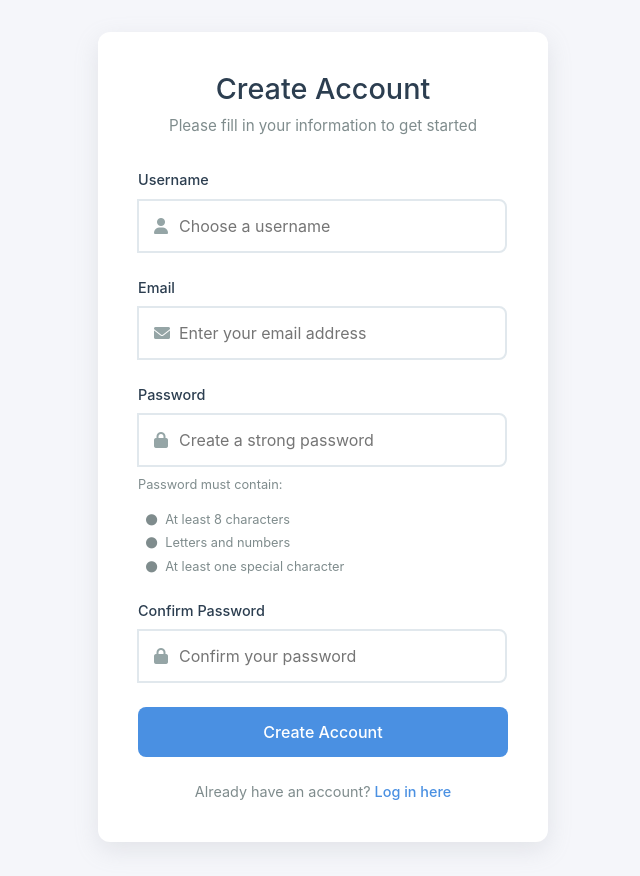
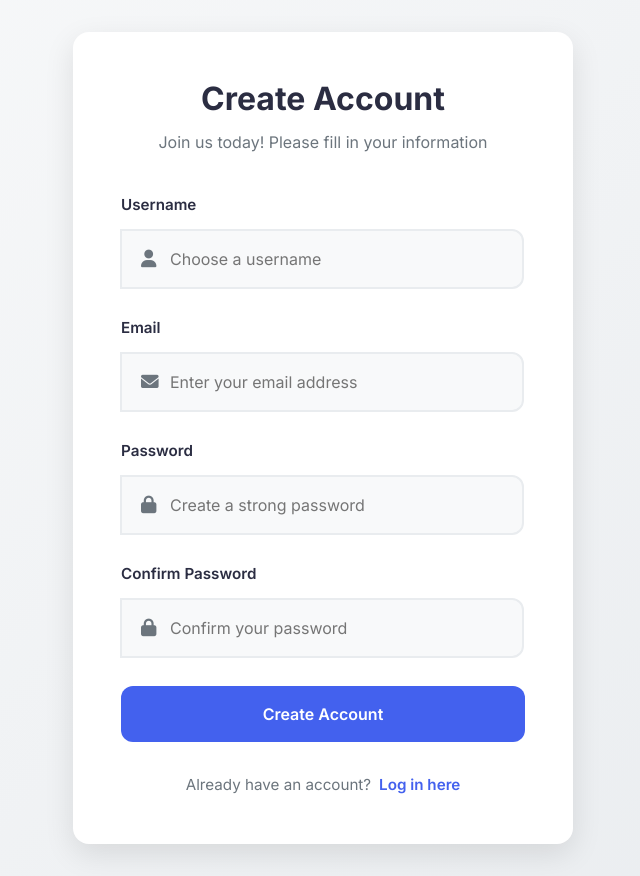
Before and after one commit to DonjeteHasani/techh, a PHP site: page /register.php in a window 1280 px wide. Shown: the whole page, without its empty margins (317-957 px from the left). Before the commit the page ends 846 px from the top, so only its background shows below. Run offline with PHP 8.4, Linux system fonts and the light colour scheme.

Commit message:
Update register.php
update

```diff
--- a/register.php
+++ b/register.php
@@ -31,175 +31,248 @@ if ($_SERVER['REQUEST_METHOD'] === 'POST') {
 }
 ?>
 
-    <!DOCTYPE html>
+<!DOCTYPE html>
 <html lang="en">
 <head>
     <meta charset="UTF-8">
     <meta name="viewport" content="width=device-width, initial-scale=1.0">
     <title>Sign Up - Create Account</title>
     <link href="https://cdnjs.cloudflare.com/ajax/libs/font-awesome/6.0.0/css/all.min.css" rel="stylesheet">
-    <link href="https://maxcdn.bootstrapcdn.com/bootstrap/4.5.2/css/bootstrap.min.css" rel="stylesheet">
     <link href="https://cdn.jsdelivr.net/npm/bootstrap@5.1.3/dist/css/bootstrap.min.css" rel="stylesheet">
+    <link rel="stylesheet" href="https://cdnjs.cloudflare.com/ajax/libs/font-awesome/6.0.0/css/all.min.css">
+    <link href="https://fonts.googleapis.com/css2?family=Inter:wght@400;500;600;700&display=swap" rel="stylesheet">
+
+
+     <!-- Social Media Meta Tags -->
+     <meta property="og:title" content="TechAI - Premium Tech Products">
+    <meta property="og:description" content="Discover our curated collection of premium tech products and accessories at TechAI">
+    <meta property="og:image" content="https://techai.com/images/social-preview.jpg">
+    <meta property="og:url" content="https://techai.com/products">
+    <meta name="twitter:card" content="summary_large_image">
+    <meta name="twitter:site" content="@techai">
+    <meta name="twitter:title" content="TechAI - Premium Tech Products">
+    <meta name="twitter:description" content="Discover our curated collection of premium tech products and accessories at TechAI">
+    <meta name="twitter:image" content="https://techai.com/images/social-preview.jpg">
     <style>
         :root {
-            --primary-color: #4A90E2;
-            --error-color: #e74c3c;
+            --primary-color: #4361ee;
+            --error-color: #ef233c;
             --success-color: #2ecc71;
-            --background-color: #f5f6fa;
-            --box-shadow: 0 8px 24px rgba(149, 157, 165, 0.2);
+            --background-color: #f8f9fa;
+            --box-shadow: 0 10px 30px rgba(0, 0, 0, 0.1);
+            --text-primary: #2b2d42;
+            --text-secondary: #6c757d;
         }
 
         * {
             margin: 0;
             padding: 0;
             box-sizing: border-box;
-            font-family: -apple-system, BlinkMacSystemFont, 'Segoe UI', Roboto, Oxygen, Ubuntu, Cantarell, sans-serif;
+            font-family: 'Inter', sans-serif;
         }
 
         body {
-            background-color: var(--background-color);
+            background: linear-gradient(135deg, #f8f9fa 0%, #e9ecef 100%);
             min-height: 100vh;
             display: flex;
             align-items: center;
             justify-content: center;
-            padding: 2rem 1rem;
+            padding: 2rem;
         }
 
         .register-container {
             background: white;
-            padding: 2.5rem;
-            border-radius: 12px;
+            padding: 3rem;
+            border-radius: 16px;
             box-shadow: var(--box-shadow);
             width: 100%;
-            max-width: 450px;
+            max-width: 500px;
+            transition: transform 0.3s ease;
+        }
+
+        .register-container:hover {
+            transform: translateY(-5px);
         }
 
         .register-header {
             text-align: center;
-            margin-bottom: 2rem;
+            margin-bottom: 2.5rem;
         }
 
         .register-header h1 {
-            color: #2c3e50;
-            font-size: 1.8rem;
-            margin-bottom: 0.5rem;
+            color: var(--text-primary);
+            font-size: 2rem;
+            font-weight: 700;
+            margin-bottom: 0.75rem;
         }
 
         .register-header p {
-            color: #7f8c8d;
-            font-size: 0.95rem;
+            color: var(--text-secondary);
+            font-size: 1rem;
         }
 
         .form-group {
-            margin-bottom: 1.5rem;
+            margin-bottom: 1.75rem;
             position: relative;
         }
 
         .form-group label {
             display: block;
-            margin-bottom: 0.5rem;
-            color: #2c3e50;
-            font-weight: 500;
-            font-size: 0.9rem;
+            margin-bottom: 0.75rem;
+            color: var(--text-primary);
+            font-weight: 600;
+            font-size: 0.95rem;
         }
 
         .input-group {
             position: relative;
+            transition: all 0.3s ease;
         }
 
         .input-group input {
             width: 100%;
-            padding: 0.8rem 1rem;
-            padding-left: 2.5rem;
-            border: 2px solid #e1e8ed;
-            border-radius: 8px;
+            padding: 1rem 1.25rem;
+            padding-left: 3rem;
+            border: 2px solid #e9ecef;
+            border-radius: 12px;
             font-size: 1rem;
             transition: all 0.3s ease;
+            background-color: #f8f9fa;
         }
 
         .input-group i {
             position: absolute;
-            left: 1rem;
+            left: 1.25rem;
             top: 50%;
             transform: translateY(-50%);
-            color: #95a5a6;
+            color: var(--text-secondary);
+            font-size: 1.1rem;
+            transition: all 0.3s ease;
+        }
+
+        .input-group:focus-within i {
+            color: var(--primary-color);
         }
 
         .input-group input:focus {
             outline: none;
             border-color: var(--primary-color);
-            box-shadow: 0 0 0 3px rgba(74, 144, 226, 0.1);
+            background-color: white;
+            box-shadow: 0 0 0 4px rgba(67, 97, 238, 0.1);
         }
 
         .password-requirements {
-            margin-top: 0.5rem;
-            font-size: 0.8rem;
-            color: #7f8c8d;
+            margin-top: 1rem;
+            padding: 1rem;
+            background-color: #f8f9fa;
+            border-radius: 12px;
+            border: 1px solid #e9ecef;
+            display: none;
+        }
+
+        .password-requirements p {
+            color: var(--text-primary);
+            font-weight: 600;
+            font-size: 0.9rem;
+            margin-bottom: 0.5rem;
         }
 
         .password-requirements ul {
             list-style: none;
-            padding-left: 0.5rem;
+            padding-left: 0;
+            margin-bottom: 0;
         }
 
         .password-requirements li {
-            margin-top: 0.25rem;
-        }
-
-        .password-requirements i {
-            margin-right: 0.5rem;
-            font-size: 0.7rem;
-        }
-
-        .alert {
-            padding: 0.8rem 1rem;
-            border-radius: 8px;
-            margin-bottom: 1.5rem;
-            background-color: #fde8e8;
-            color: var(--error-color);
-            font-size: 0.9rem;
+            color: var(--text-secondary);
+            font-size: 0.85rem;
+            margin-bottom: 0.5rem;
             display: flex;
             align-items: center;
             gap: 0.5rem;
         }
 
+        .password-requirements li:last-child {
+            margin-bottom: 0;
+        }
+
+        .password-requirements i {
+            font-size: 0.7rem;
+            color: var(--text-secondary);
+        }
+
+        .alert {
+            padding: 1rem 1.25rem;
+            border-radius: 12px;
+            margin-bottom: 2rem;
+            background-color: #fff5f5;
+            border: 1px solid #fed7d7;
+            color: var(--error-color);
+            font-size: 0.95rem;
+            display: flex;
+            align-items: center;
+            gap: 0.75rem;
+        }
+
         .register-button {
             width: 100%;
-            padding: 0.8rem;
+            padding: 1rem;
             background-color: var(--primary-color);
             color: white;
             border: none;
-            border-radius: 8px;
+            border-radius: 12px;
             font-size: 1rem;
-            font-weight: 500;
+            font-weight: 600;
             cursor: pointer;
-            transition: background-color 0.3s ease;
+            transition: all 0.3s ease;
+            position: relative;
+            overflow: hidden;
         }
 
         .register-button:hover {
-            background-color: #357abd;
+            background-color: #3651d4;
+            transform: translateY(-2px);
+        }
+
+        .register-button:active {
+            transform: translateY(0);
         }
 
         .login-link {
             text-align: center;
-            margin-top: 1.5rem;
-            color: #7f8c8d;
-            font-size: 0.9rem;
+            margin-top: 2rem;
+            color: var(--text-secondary);
+            font-size: 0.95rem;
         }
 
         .login-link a {
             color: var(--primary-color);
             text-decoration: none;
-            font-weight: 500;
+            font-weight: 600;
+            margin-left: 0.5rem;
+            transition: all 0.3s ease;
         }
 
         .login-link a:hover {
+            color: #3651d4;
             text-decoration: underline;
         }
 
-        @media (max-width: 480px) {
+        @media (max-width: 576px) {
+            body {
+                padding: 1rem;
+            }
+
             .register-container {
-                padding: 1.5rem;
+                padding: 2rem;
+            }
+
+            .register-header h1 {
+                font-size: 1.75rem;
+            }
+
+            .form-group {
+                margin-bottom: 1.5rem;
             }
         }
     </style>
@@ -208,7 +281,7 @@ if ($_SERVER['REQUEST_METHOD'] === 'POST') {
     <div class="register-container">
         <div class="register-header">
             <h1>Create Account</h1>
-            <p>Please fill in your information to get started</p>
+            <p>Join us today! Please fill in your information</p>
         </div>
 
         <?php if (isset($error)): ?>
@@ -267,11 +340,11 @@ if ($_SERVER['REQUEST_METHOD'] === 'POST') {
                     >
                 </div>
                 <div class="password-requirements">
-                    <p>Password must contain:</p>
+                    <p>Password Requirements:</p>
                     <ul>
-                        <li><i class="fas fa-circle"></i>At least 8 characters</li>
-                        <li><i class="fas fa-circle"></i>Letters and numbers</li>
-                        <li><i class="fas fa-circle"></i>At least one special character</li>
+                        <li><i class="fas fa-check-circle"></i>Minimum 8 characters</li>
+                        <li><i class="fas fa-check-circle"></i>Contains letters and numbers</li>
+                        <li><i class="fas fa-check-circle"></i>At least one special character</li>
                     </ul>
                 </div>
             </div>
@@ -296,13 +369,12 @@ if ($_SERVER['REQUEST_METHOD'] === 'POST') {
             </button>
 
             <div class="login-link">
-                Already have an account? <a href="login.php">Log in here</a>
+                Already have an account?<a href="login.php">Log in here</a>
             </div>
         </form>
     </div>
 
     <script>
-        // Simple client-side validation
         document.getElementById('registerForm').addEventListener('submit', function(e) {
             const password = document.getElementById('password').value;
             const confirmPassword = document.getElementById('confirm_password').value;
@@ -321,10 +393,37 @@ if ($_SERVER['REQUEST_METHOD'] === 'POST') {
 
             if (!hasLetter || !hasNumber || !hasSpecial || password.length < 8) {
                 e.preventDefault();
-                alert('Password does not meet the requirements!');
+                alert('Password must contain at least 8 characters, including letters, numbers, and special characters!');
                 return;
             }
+        });
+
+        // Dynamic password requirements validation
+        const passwordInput = document.getElementById('password');
+        const requirements = document.querySelectorAll('.password-requirements li i');
+        const passwordRequirements = document.querySelector('.password-requirements');
+
+        passwordInput.addEventListener('focus', function() {
+            passwordRequirements.style.display = 'block';
+        });
+
+        passwordInput.addEventListener('blur', function() {
+            passwordRequirements.style.display = 'none';
+        });
+
+        passwordInput.addEventListener('input', function() {
+            const password = this.value;
+
+            // Requirement 1: Minimum 8 characters
+            requirements[0].className = password.length >= 8 ? 'fas fa-check-circle text-success' : 'fas fa-times-circle text-danger';
+
+            // Requirement 2: Letters and numbers
+            requirements[1].className = (/[a-zA-Z]/.test(password) && /[0-9]/.test(password)) ? 'fas fa-check-circle text-success' : 'fas fa-times-circle text-danger';
+
+            // Requirement 3: Special character
+            requirements[2].className = /[!@#$%^&*(),.?":{}|<>]/.test(password) ? 'fas fa-check-circle text-success' : 'fas fa-times-circle text-danger';
         });
     </script>
 </body>
 </html>
+</html>
```
